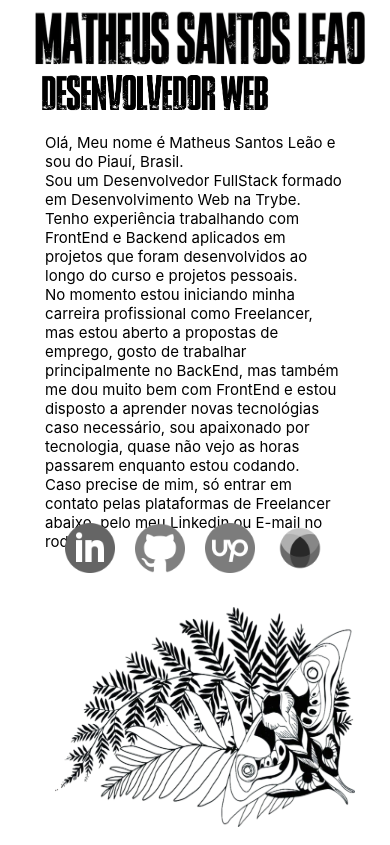
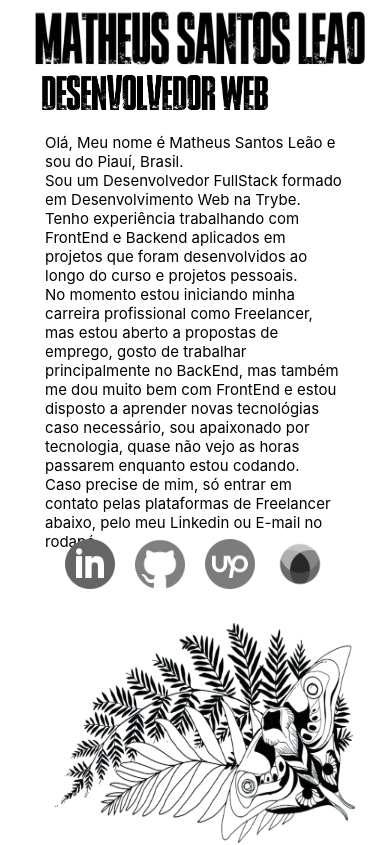
Before and after one commit to MatheusKRC/portfolio, a React (Create React App) app: page / in a window 390 px wide. Shown: the top 845 px of the page. Built offline with nearby package versions, Linux system fonts and the light colour scheme.

Commit message:
fix elements

```diff
--- a/src/CSS/About.css
+++ b/src/CSS/About.css
@@ -269,7 +269,7 @@ html {
   }
 
   .socialMedias {
-    margin-top: 220px;
+    margin-top: 28vh;
      margin-left: 50px;
      margin-right: 30px;
   }
--- a/src/CSS/Skills.css
+++ b/src/CSS/Skills.css
@@ -205,8 +205,8 @@
     .softCard, .softCardMoon, .softCardSun {
         background-color: white;
 
-        width: 280px;
-        height: 200px;
+        width: 30vh;
+        height: 22vh;
         border-radius: 50px;
         text-align: center;
 
@@ -235,6 +235,8 @@
         padding: 30px;
         border-radius: 50px;
 
+        height: 16vh;
+
         font-size: small;
     }
 
```
